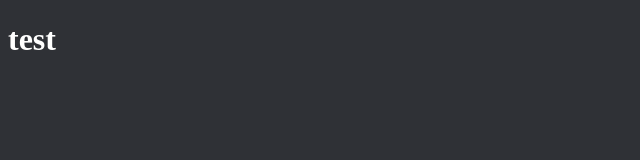
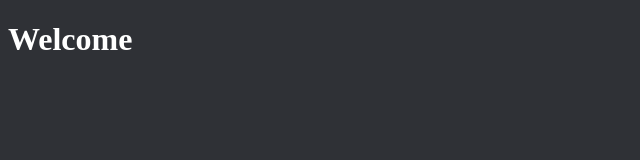
Before and after one commit to hooded-person/hooded-person.github.io, a plain HTML site: page index.html in a window 1280 px wide. Shown: the whole page, without its empty margins (0-640 px from the left). Drawn offline with Linux system fonts and the light colour scheme.

Commit message:
Update index.html
Signed-off-by: hooded-person <140756283+hooded-person@users.noreply.github.com>

```diff
--- a/index.html
+++ b/index.html
@@ -5,45 +5,6 @@
         <link rel="stylesheet" href="style.css">
     </head>
     <body>
-        <h1>test</h1>
+        <h1>Welcome</h1>
     </body>
-    <!--<body>
-        <input type="checkbox" id="darkModePage">Page dark mode</input>
-        <h1>Input</h1>
-        <div class="btn-group">
-            <button class="blocktype" id="impulse" style="color: #FFAA00;">Impulse</button>
-            <button class="blocktype" id="chain" style="color: #55FF55;">Chain</button>
-            <button class="blocktype" id="repeat" style="color: #5555FF;">Repeat</button>
-        </div><br>
-        <div class="btn-group">
-            <button class="condition" id="conditional">conditional</button>
-            <button class="condition" id="unconditional">unconditional</button>
-        </div><br>
-        <div class="btn-group">
-            <button class="redstone" id="alwaysActive" style="color:#ff5555;">always active</button>
-            <button class="redstone" id="needsRedstone" style="color: #aa0000;">needs redstone</button>
-        </div><br>
-
-        <label for="description">description (what does the command do)</label><br>
-        <textarea name="description" id="description"></textarea><br>
-
-        <label for="command">command</label><br>
-        <textarea name="command" id="command"></textarea><br>
-
-        <button id="displayOutput" style="font-size:15px;border-radius: 15px;">Generate output</button>
-
-        <h1>Output</h1>
-        <textarea class="output" id="output"></textarea>
-        <input type="checkbox" class="checkbox" id="checkbox"></input>
-        <button id="setBefore" style="border-radius: 15px;">save output as part of next output</button>
-        <p>copy this output into discord for the fancy text markdowns to work</p>
-
-        <h1>preview</h1>
-        <input type="checkbox" id="darkModePreview">discord dark mode</input>
-        <div id="previewBox" class="previewBox">
-            <p>Here comes the preview of how this might look in discord</p>
-        </div>
-
-        <script src="script.js"></script>
-    </body>-->
 </html>
```
